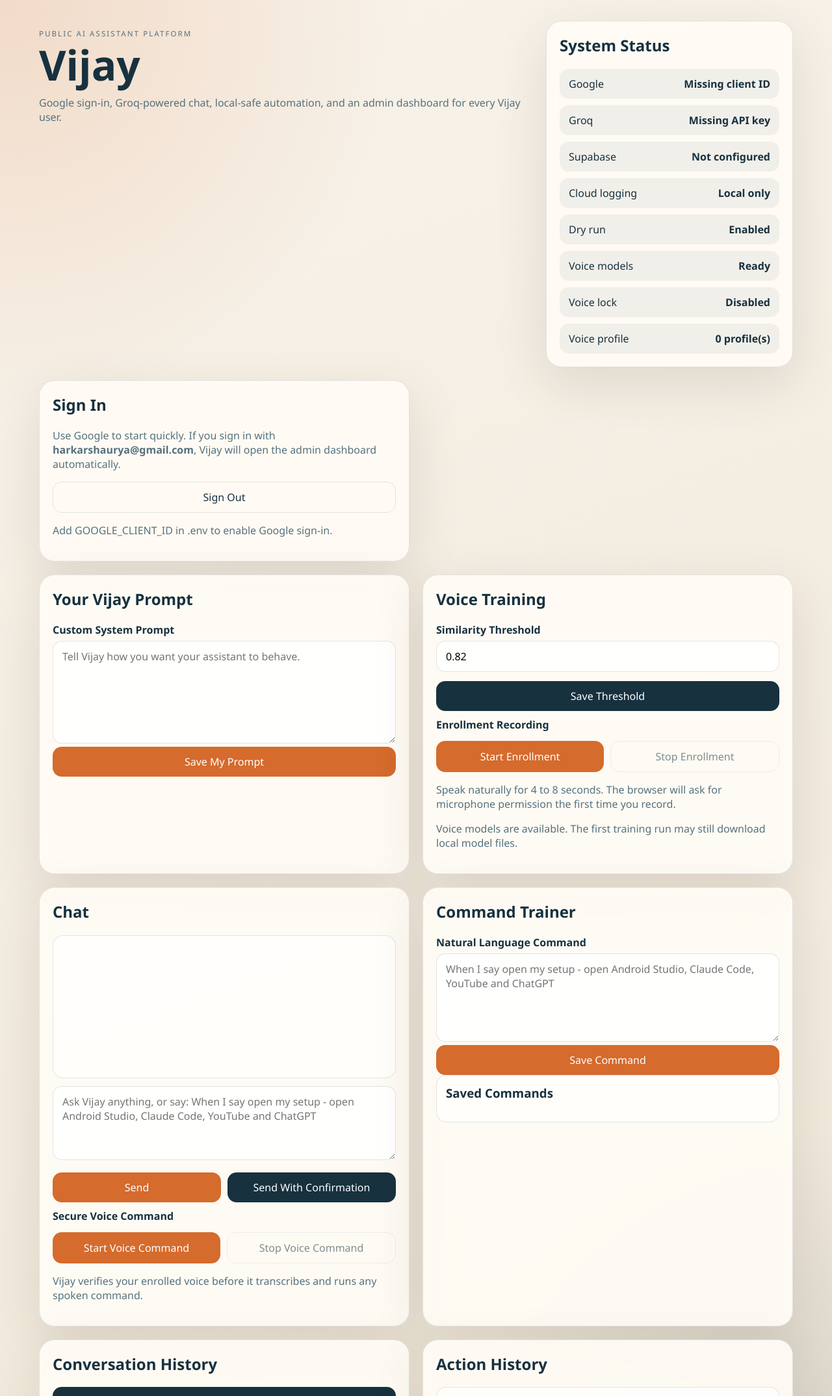
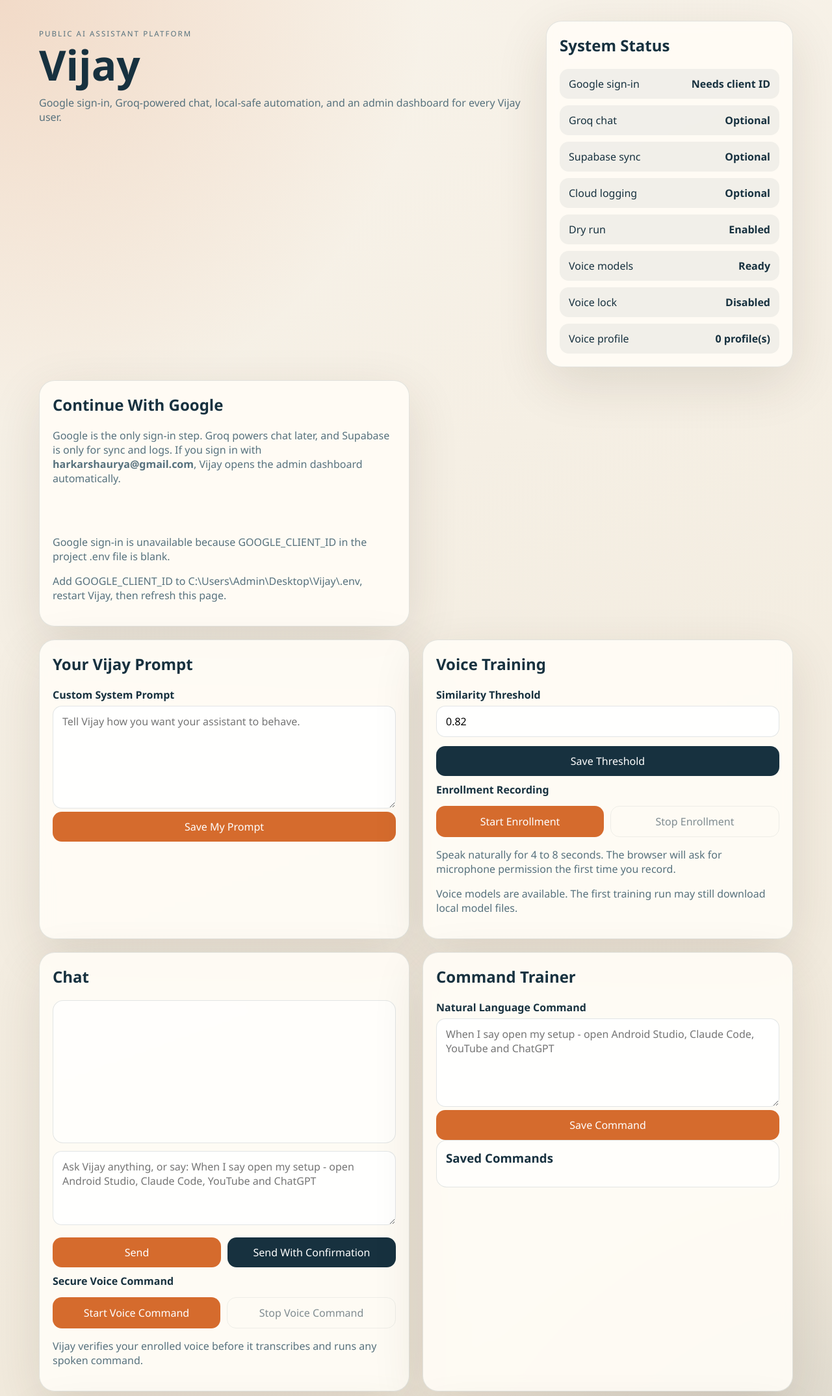
Before and after one commit to harkarshaurya-eng/Personal-Assistant-Vijay, a FastAPI app: page / in a window 1280 px wide. Shown: the top 2148 px of the page at 65% size. Run offline with FastAPI, Linux system fonts and the light colour scheme; data that the repository does not hold is empty; some libraries are stand-ins or nearby versions.

Commit message:
Fix env loading and simplify Google sign-in

```diff
--- a/backend/app.py
+++ b/backend/app.py
@@ -4,7 +4,6 @@ import os
 from pathlib import Path
 from typing import Any
 
-from dotenv import load_dotenv
 from fastapi import FastAPI, Header, HTTPException, Request
 from fastapi.middleware.cors import CORSMiddleware
 from fastapi.responses import HTMLResponse
@@ -32,6 +31,7 @@ from core.command_learning import CommandLearningService
 from core.config_store import ConfigStore
 from core.history import HistoryStore
 from core.user_store import UserStore
+from utils.env_loader import load_project_env
 from utils.logger import get_logger
 from voice.service import VoiceDependencyError, VoiceService, VoiceValidationError
 
@@ -39,7 +39,7 @@ BASE_DIR = Path(__file__).resolve().parent.parent
 
 
 def create_app() -> FastAPI:
-    load_dotenv()
+    load_project_env()
     config_store = ConfigStore(BASE_DIR)
     history_store = HistoryStore(BASE_DIR / "data")
     user_store = UserStore(BASE_DIR / "data", config_store)
--- a/backend/groq_service.py
+++ b/backend/groq_service.py
@@ -4,12 +4,13 @@ import os
 from typing import Any
 
 import httpx
-from dotenv import load_dotenv
+
+from utils.env_loader import load_project_env
 
 
 class GroqService:
     def __init__(self) -> None:
-        load_dotenv()
+        load_project_env()
         self.api_key = os.getenv("GROQ_API_KEY", "").strip()
         self.model = os.getenv("GROQ_MODEL", "llama-3.3-70b-versatile").strip()
         self.endpoint = "https://api.groq.com/openai/v1/chat/completions"
--- a/backend/supabase_service.py
+++ b/backend/supabase_service.py
@@ -3,13 +3,14 @@ from __future__ import annotations
 import os
 from typing import Any
 
-from dotenv import load_dotenv
 from supabase import Client, create_client
+
+from utils.env_loader import load_project_env
 
 
 class SupabaseService:
     def __init__(self) -> None:
-        load_dotenv()
+        load_project_env()
         self.url = os.getenv("SUPABASE_URL", "").strip()
         self.anon_key = os.getenv("SUPABASE_ANON_KEY", "").strip()
         self.service_role_key = os.getenv("SUPABASE_SERVICE_ROLE_KEY", "").strip()
--- a/frontend/static/css/app.css
+++ b/frontend/static/css/app.css
@@ -213,6 +213,7 @@ button.ghost {
 
 .google-button {
     margin: 12px 0 16px;
+    min-height: 44px;
 }
 
 .user-card {
--- a/frontend/static/js/app.js
+++ b/frontend/static/js/app.js
@@ -20,7 +20,9 @@ const state = {
 
 const statusGrid = document.getElementById("statusGrid");
 const authMessage = document.getElementById("authMessage");
+const googleReadyNote = document.getElementById("googleReadyNote");
 const sessionCard = document.getElementById("sessionCard");
+const logoutRow = document.getElementById("logoutRow");
 const onboardingPanel = document.getElementById("onboardingPanel");
 const onboardingMessage = document.getElementById("onboardingMessage");
 const promptInput = document.getElementById("promptInput");
@@ -109,10 +111,10 @@ function renderStatus() {
         : `${state.status.voice.profile_count} profile(s)`;
 
     const items = [
-        ["Google", state.status.google_ready ? "Ready" : "Missing client ID"],
-        ["Groq", state.status.groq_ready ? "Ready" : "Missing API key"],
-        ["Supabase", state.status.supabase_ready ? "Ready" : "Not configured"],
-        ["Cloud logging", state.status.logging_ready ? "Ready" : "Local only"],
+        ["Google sign-in", state.status.google_ready ? "Ready" : "Needs client ID"],
+        ["Groq chat", state.status.groq_ready ? "Ready" : "Optional"],
+        ["Supabase sync", state.status.supabase_ready ? "Ready" : "Optional"],
+        ["Cloud logging", state.status.logging_ready ? "Ready" : "Optional"],
         ["Dry run", state.status.dry_run ? "Enabled" : "Disabled"],
         ["Voice models", voiceModelsValue],
         ["Voice lock", state.status.voice.lock_enabled ? "Enabled" : "Disabled"],
@@ -128,16 +130,19 @@ function renderStatus() {
     });
 
     renderVoiceStatus();
+    renderGoogleStatus();
 }
 
 function renderSession() {
     if (!state.me) {
         sessionCard.innerHTML = "";
         show(sessionCard, false);
+        show(logoutRow, false);
         show(onboardingPanel, false);
         show(adminSection, false);
         promptInput.value = "";
         renderVoiceStatus();
+        renderGoogleStatus();
         return;
     }
 
@@ -156,9 +161,30 @@ function renderSession() {
     `;
     promptInput.value = state.me.system_prompt || "";
     show(sessionCard, true);
+    show(logoutRow, true);
     show(onboardingPanel, !state.me.device_access_configured);
     show(adminSection, state.me.role === "admin");
     renderVoiceStatus();
+    renderGoogleStatus();
+}
+
+function renderGoogleStatus() {
+    if (!state.publicConfig) {
+        return;
+    }
+    if (!state.publicConfig.google_enabled) {
+        setMessage(
+            googleReadyNote,
+            "Google sign-in is unavailable because GOOGLE_CLIENT_ID in the project .env file is blank."
+        );
+        return;
+    }
+    setMessage(
+        googleReadyNote,
+        state.me
+            ? "Signed in with Google. You can continue straight into Vijay."
+            : "One click is all you need here: continue with Google to enter Vijay."
+    );
 }
 
 function renderVoiceStatus() {
@@ -260,6 +286,7 @@ function renderAdminUserDetail(data) {
 async function loadPublicConfig() {
     const payload = await api("/api/public-config", { method: "GET" });
     state.publicConfig = payload;
+    renderGoogleStatus();
 }
 
 async function loadStatus() {
@@ -350,7 +377,7 @@ async function handleGoogleCredentialResponse(credential) {
 
 function initializeGoogleButton() {
     if (!state.publicConfig?.google_enabled) {
-        setMessage(authMessage, "Add GOOGLE_CLIENT_ID in .env to enable Google sign-in.");
+        setMessage(authMessage, "Add GOOGLE_CLIENT_ID to C:\\Users\\Admin\\Desktop\\Vijay\\.env, restart Vijay, then refresh this page.");
         return;
     }
     if (!window.google || !document.getElementById("googleButton")) {
--- a/frontend/templates/index.html
+++ b/frontend/templates/index.html
@@ -23,11 +23,12 @@
 
         <section class="grid">
             <div class="panel">
-                <h2>Sign In</h2>
-                <p class="hint">Use Google to start quickly. If you sign in with <strong>harkarshaurya@gmail.com</strong>, Vijay will open the admin dashboard automatically.</p>
+                <h2>Continue With Google</h2>
+                <p class="hint">Google is the only sign-in step. Groq powers chat later, and Supabase is only for sync and logs. If you sign in with <strong>harkarshaurya@gmail.com</strong>, Vijay opens the admin dashboard automatically.</p>
                 <div id="googleButton" class="google-button"></div>
+                <p id="googleReadyNote" class="hint"></p>
                 <div id="sessionCard" class="user-card is-hidden"></div>
-                <div class="button-row">
+                <div id="logoutRow" class="button-row is-hidden">
                     <button id="logoutBtn" class="ghost">Sign Out</button>
                 </div>
                 <p id="authMessage" class="message"></p>
```
Also changed, not shown: utils/env_loader.py (added, +19 -0 lines), 1 other file.
